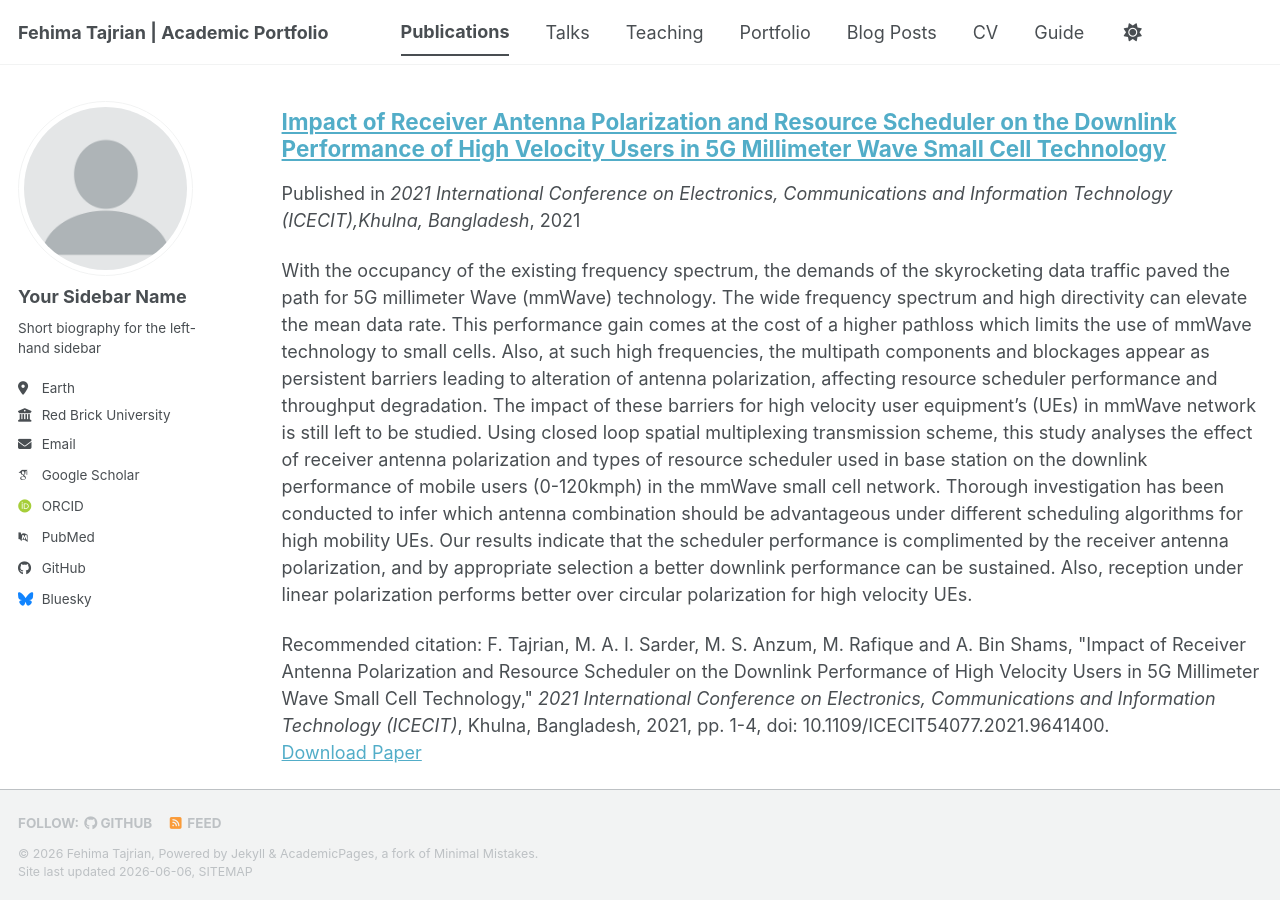
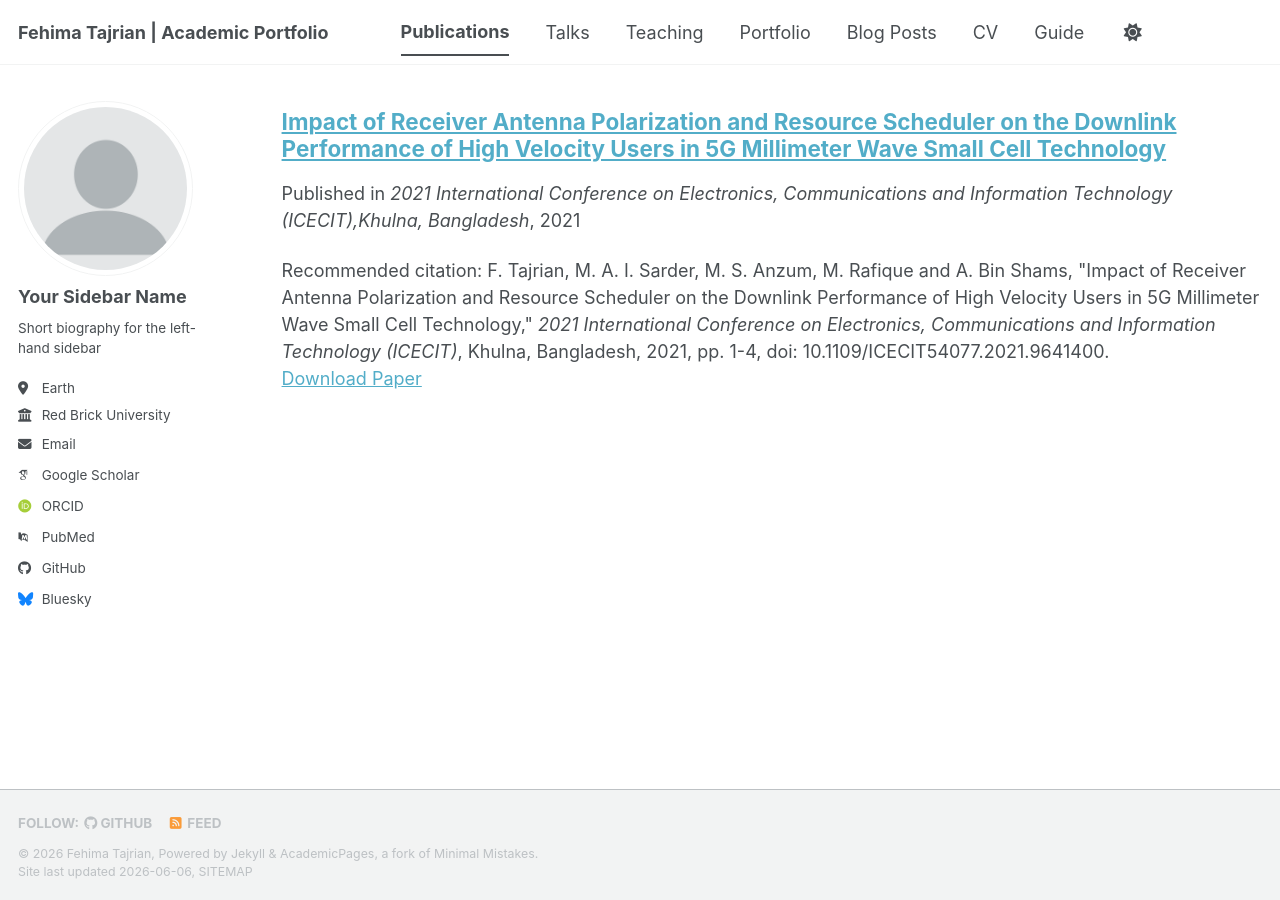
Before and after one commit to fehimatajrian/fehimatajrian.github.io, a Jekyll site: the page built from _pages/publications.html, in a window 1280 px wide and 900 px high, scrolled down 1539 px. Built offline with Jekyll 4.4.1, drawn with Linux system fonts in a browser that asks for light colours; some web fonts are replaced; a script bundle is joined from its source files by our own code; library files that are not in the unit come from our copies.

Commit message:
Remove excerpt from 5G mmWave antenna publication
Removed the excerpt from the publication details.

```diff
--- a/_publications/2021-09-14-5g-mmwave-antenna-polarization.md
+++ b/_publications/2021-09-14-5g-mmwave-antenna-polarization.md
@@ -3,12 +3,9 @@ title: "Impact of Receiver Antenna Polarization and Resource Scheduler on the Do
 collection: publications
 category: conferences
 permalink: /publication/2021-09-14-5g-mmwave-antenna-polarization.md
-excerpt: 'With the occupancy of the existing frequency spectrum, the demands of the skyrocketing data traffic paved the path for 5G millimeter Wave (mmWave) technology. The wide frequency spectrum and high directivity can elevate the mean data rate. This performance gain comes at the cost of a higher pathloss which limits the use of mmWave technology to small cells. Also, at such high frequencies, the multipath components and blockages appear as persistent barriers leading to alteration of antenna polarization, affecting resource scheduler performance and throughput degradation. The impact of these barriers for high velocity user equipment’s (UEs) in mmWave network is still left to be studied. Using closed loop spatial multiplexing transmission scheme, this study analyses the effect of receiver antenna polarization and types of resource scheduler used in base station on the downlink performance of mobile users (0-120kmph) in the mmWave small cell network. Thorough investigation has been conducted to infer which antenna combination should be advantageous under different scheduling algorithms for high mobility UEs. Our results indicate that the scheduler performance is complimented by the receiver antenna polarization, and by appropriate selection a better downlink performance can be sustained. Also, reception under linear polarization performs better over circular polarization for high velocity UEs.'
 date: 2021-09-14
 venue: '2021 International Conference on Electronics, Communications and Information Technology (ICECIT),Khulna, Bangladesh'
-
 paperurl: 'https://doi.org/10.1109/ICECIT54077.2021.9641400'
-
 citation: "F. Tajrian, M. A. I. Sarder, M. S. Anzum, M. Rafique and A. Bin Shams, \"Impact of Receiver Antenna Polarization and Resource Scheduler on the Downlink Performance of High Velocity Users in 5G Millimeter Wave Small Cell Technology,\" <i>2021 International Conference on Electronics, Communications and Information Technology (ICECIT)</i>, Khulna, Bangladesh, 2021, pp. 1-4, doi: 10.1109/ICECIT54077.2021.9641400."
 
 ---
```
